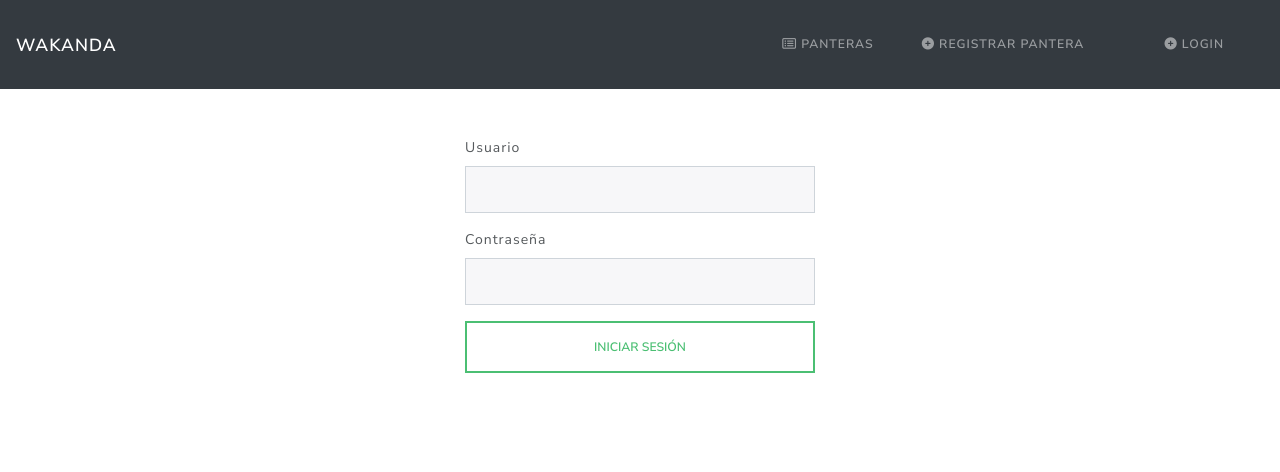
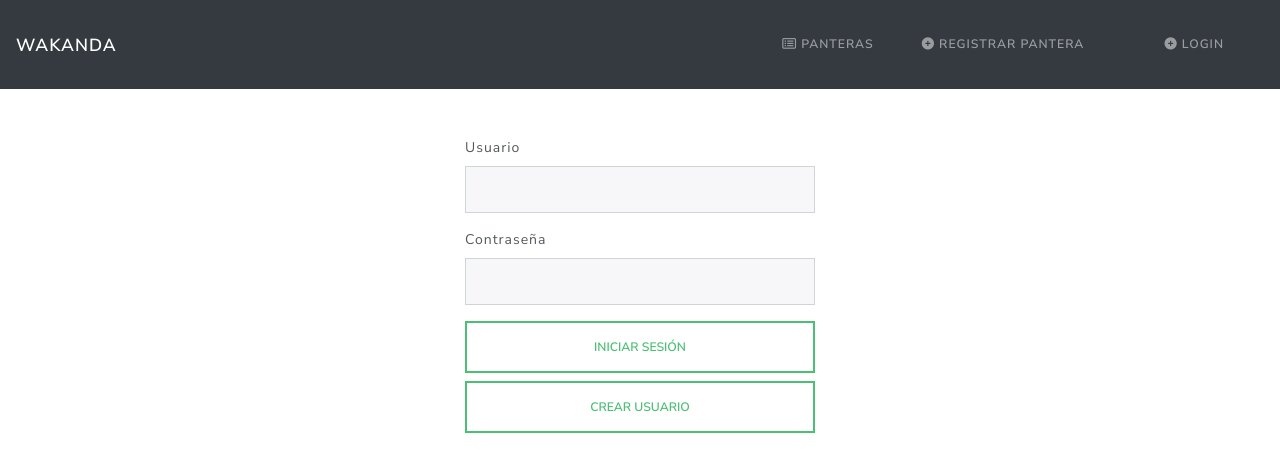
Before and after one commit to esrojas27/ProyectoWEB, an Angular app in the folder cliente/: page /login in a window 1280 px wide. Shown: the top 472 px of the page. Built offline with nearby package versions, Linux system fonts and the light colour scheme.

Commit message:
Login y Bearer token.

```diff
--- a/cliente/src/app/components/login/login.component.html
+++ b/cliente/src/app/components/login/login.component.html
@@ -13,6 +13,8 @@
                 [(ngModel)]="password" required>
             </div>
               <button (click)="checkLogin()" class="btn btn-outline-success btn-block">Iniciar sesión</button>
+
+              <button (click)="crearCuenta()" class="btn btn-outline-success btn-block">Crear usuario</button>
       </div>
   </div>
 </div>
--- a/cliente/src/app/components/login/login.component.ts
+++ b/cliente/src/app/components/login/login.component.ts
@@ -1,6 +1,7 @@
 import { Component, OnInit } from '@angular/core';
 import { Router } from '@angular/router';
 import { LoginUsuario } from 'src/app/models/login-usuario';
+import { NuevoUsuario } from 'src/app/models/nuevo-usuario';
 import { AuthService } from 'src/app/service/auth.service';
 import { TokenService } from 'src/app/service/token.service';
 import { AuthenticationService } from '../../service/authentication.service';
@@ -54,4 +55,7 @@ export class LoginComponent implements OnInit {
     );
   }
 
+  crearCuenta (): void {}
+
+
 }
```
